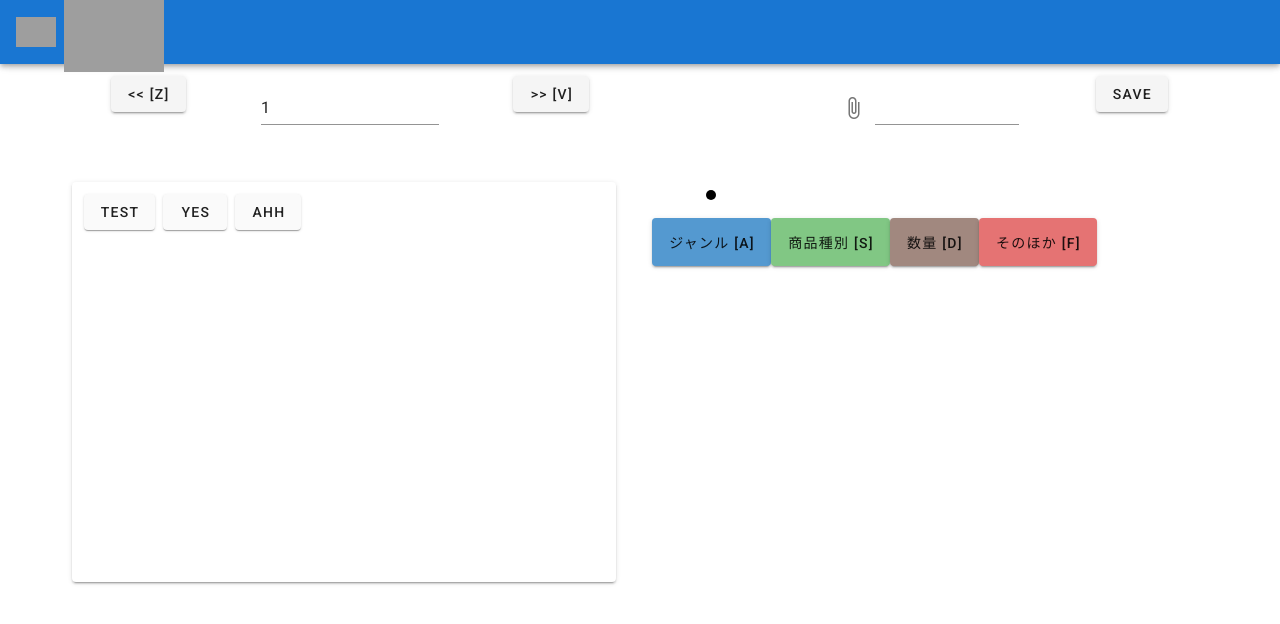
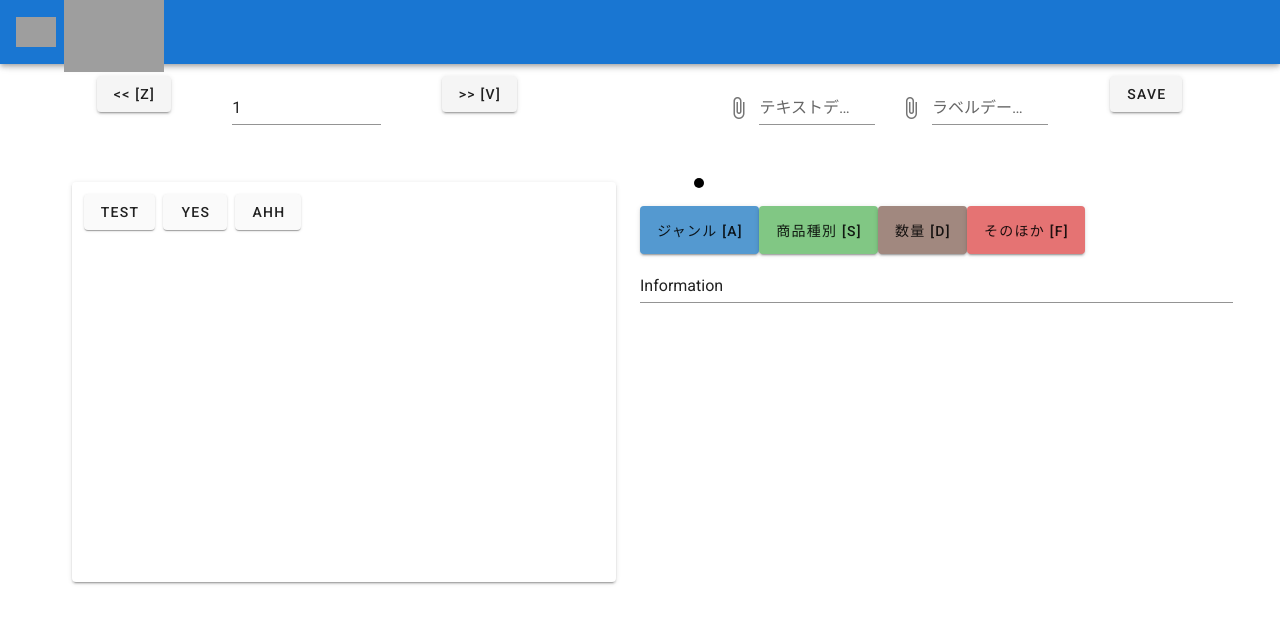
Before and after one commit to HN410/SecondhandAnnotator, a Vue app: page / in a window 1280 px wide. Shown: the top 624 px of the page. Built offline with nearby package versions, Linux system fonts and the light colour scheme; grey boxes are pictures that could not be loaded.

Commit message:
label data can be read

```diff
--- a/src/components/MainPane.vue
+++ b/src/components/MainPane.vue
@@ -1,16 +1,24 @@
 <template>
   <v-container>
-    <v-row><ToolPane v-bind:labelData="this.labelData" v-bind:pageMax="this.pageMax"
-     ref="tool" v-on:changePage="changePage" v-on:changeTextData="changeTextData"></ToolPane></v-row>
+    <v-row><ToolPane v-bind:pageMax="this.pageMax" v-on:download="download"
+     ref="tool" v-on:changePage="changePage"
+     v-on:changeTextData="changeTextData"
+     v-on:changeLabelData="changeLabelData"></ToolPane></v-row>
     <v-row class="text-center">
       <v-col>
         <TextPane v-bind:text="this.textData[this.pageNumber-1]" v-bind:nowTag="this.tagSelected"
-         v-on:changeLabel="changeLabel" ref="text"></TextPane>
+         v-on:changeLabel="changeLabel" ref="text" width="600"></TextPane>
       </v-col>
       <v-col>
-        <TogglePane v-bind:which="tagSelected"
-        v-on:changeSelected="changeToggle"
-        ref = "toggle"></TogglePane>
+        <v-row>
+          <TogglePane v-bind:which="tagSelected"
+          v-on:changeSelected="changeToggle"
+          ref = "toggle"></TogglePane>
+        </v-row>
+        <v-row>
+          <v-text-field readonly :value="infoText"></v-text-field>
+
+        </v-row>
       </v-col>
     </v-row>
   </v-container>
@@ -26,9 +34,12 @@
     data: () => ({
             textData: [["test", "yes", "ahh"], ["aaa", "dasd", "asda"]],
             labelData: {},
+            fileName: "",
+            labelDataSet: [{}, []], // {ファイルパス: index}とラベルデータを格納
             tagSelected: 1,
             pageNumber: 1,
-            pageMax: 2
+            pageMax: 2,
+            infoText: "Information"
 
     }),
 
@@ -57,12 +68,42 @@
           self.$refs.text.changePage();
         })
       },
-      changeTextData: function(textData){
+      changeTextData: function(list){
+        var textData = list[0];
+        this.fileName = list[1];
         this.textData = textData;
         this.pageMax = textData.length;
+        if(typeof this.labelDataSet[0] !== "undefined" &&
+          this.fileName in this.labelDataSet[0])
+        {
+          this.$refs.tool.setNowPage(this.labelDataSet[0][this.fileName]);
+        }
+        this.infoText = "TextData loading is finished.";
+      },
+      // 以前出力したデータセットの読み込み
+      changeLabelData: function(labelDataSet){
+        this.labelDataSet = labelDataSet;
+        this.labelData = labelDataSet[1];
+        this.$refs.text.setLabelData(this.labelData);
+        if(this.fileName in this.labelDataSet[0]){
+          this.$refs.tool.setNowPage(this.labelDataSet[0][this.fileName]);
+        }
+
       },
       changeLabel: function(labelData){
         this.labelData = labelData;
+      },
+      download: function(){
+        console.log("test");
+        this.labelDataSet[0][this.fileName] = this.$refs.tool.getNowPage();
+        this.labelDataSet[1] = this.labelData;
+        var str = JSON.stringify(this.labelDataSet);
+        var ary = str.split("");
+        var blob = new Blob(ary,{type:"text/plan"});
+        var link = document.createElement('a');
+        link.href = URL.createObjectURL(blob);
+        link.download = 'data.json';
+        link.click();
       }
     }
   }
--- a/src/components/TextPane.vue
+++ b/src/components/TextPane.vue
@@ -113,6 +113,7 @@ export default {
     changeLabel: function () {
       this.$emit("changeLabel", this.label);
     },
+
     changePage: function () {
       this.change = false;
       this.selected = [];
@@ -145,6 +146,12 @@ export default {
       }
       this.change = true;
     },
+    setLabelData(labelData){
+      this.label = labelData;
+    },
+    getLabelData(){
+      return this.label;
+    }
   },
 };
 </script>
--- a/src/components/ToolPane.vue
+++ b/src/components/ToolPane.vue
@@ -6,8 +6,11 @@
         <v-col><v-btn @click="nextPage"> &gt;&gt; [v]</v-btn></v-col>
         <v-spacer></v-spacer>
         <v-col><v-file-input
-                  @change="onChangeFileInput"
-                >テキストデータセット</v-file-input></v-col>
+                  @change="onChangeTextFileInput"
+                 label="テキストデータセット"></v-file-input></v-col>
+        <v-col><v-file-input
+                  @change="onChangeLabelFileInput"
+                  label="ラベルデータセット"></v-file-input></v-col>
         <v-col><v-btn @click="download">save</v-btn></v-col>
     </v-row>
   </v-container>
@@ -22,7 +25,7 @@
         file_text: undefined
 
     }),
-    props: ["labelData", "pageMax"],
+    props: ["pageMax"],
 
 
     methods: {
@@ -44,24 +47,39 @@
             }
             this.$emit("changePage", this.pageNumber);
         },
-        onChangeFileInput(file){
+        onChangeTextFileInput(file){
+            if(typeof file !== "undefined"){
+                var reader = new FileReader();
+                var fileName = file.name;
+                reader.readAsText(file);
+                var self = this;
+                reader.onload = function(event){
+                    var result = event.target.result;
+                    var json = JSON.parse(result);
+                    self.$emit("changeTextData", [json, fileName]);
+                }
+            }
+        },
+        onChangeLabelFileInput(file){
+            if(typeof file !== "undefined"){
                 var reader = new FileReader();
                 reader.readAsText(file);
                 var self = this;
                 reader.onload = function(event){
                     var result = event.target.result;
                     var json = JSON.parse(result);
-                self.$emit("changeTextData", json);
+                    self.$emit("changeLabelData", json);
+                }
             }
         },
         download(){
-            var str = JSON.stringify(this.labelData);
-            var ary = str.split("");
-            var blob = new Blob(ary,{type:"text/plan"});
-            var link = document.createElement('a');
-            link.href = URL.createObjectURL(blob);
-            link.download = 'data.json';
-            link.click();
+            this.$emit("download");
+        },
+        getNowPage(){
+            return this.pageNumber;
+        },
+        setNowPage(page){
+            this.pageNumber = page;
         }
     }
   }
```
Lines whose indentation alone changed are shown as unchanged.
